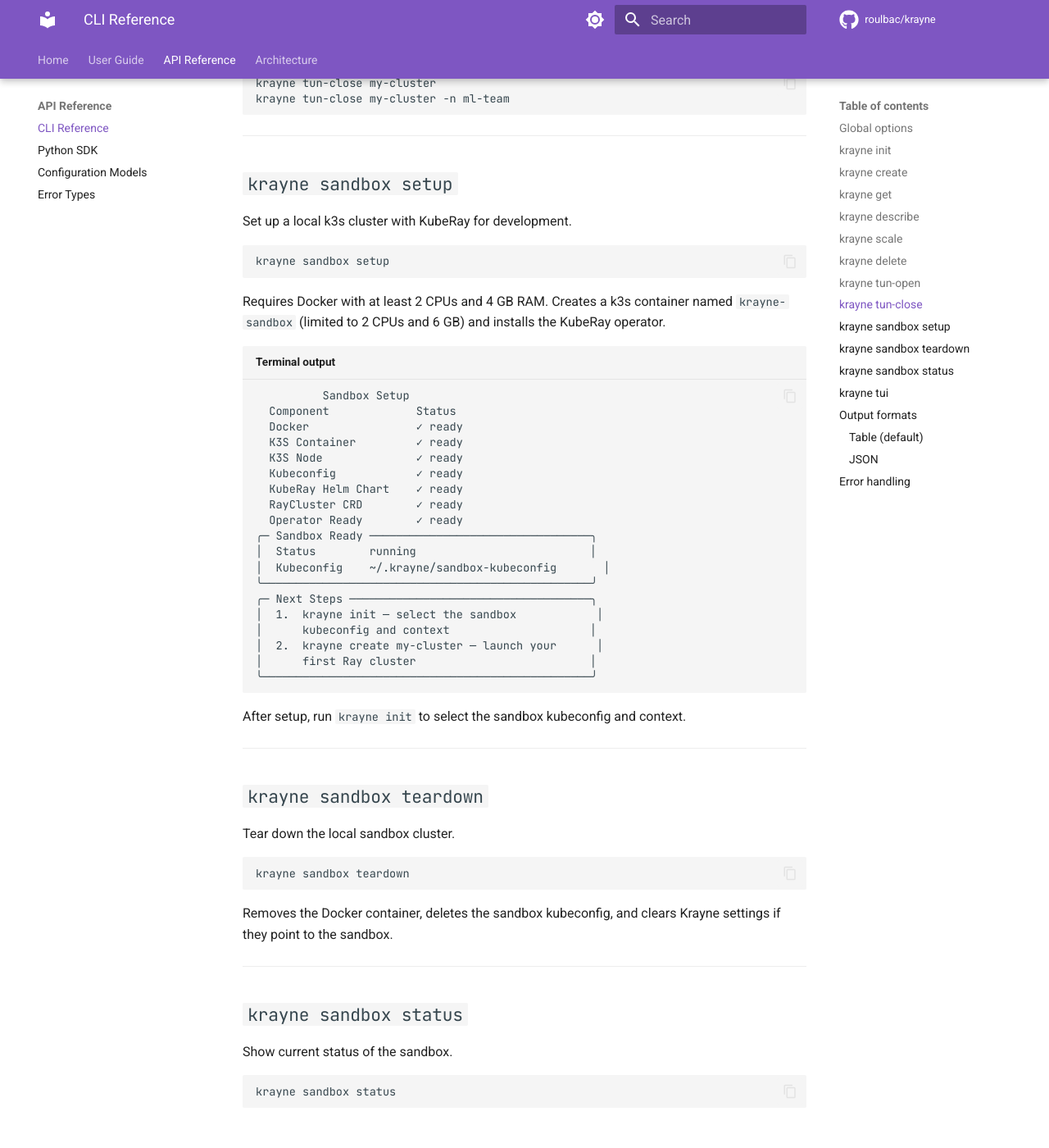
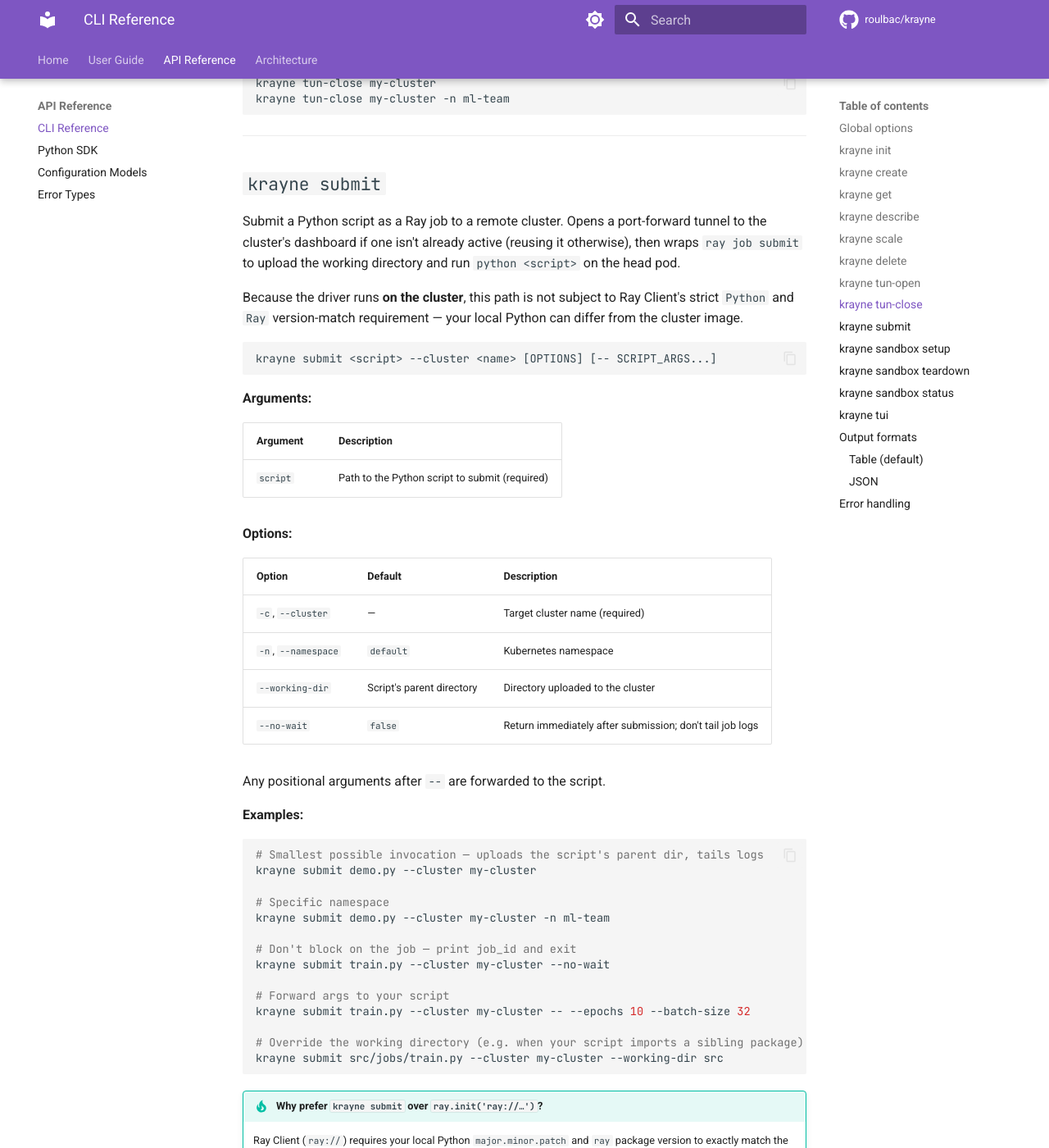
Before and after one commit to roulbac/krayne, an MkDocs documentation site: the page built from docs/reference/cli.md, in a window 1280 px wide and 1400 px high, scrolled down 10207 px. Shown: the whole window at 82% size. Built offline with MkDocs 1.6.1 and Material for MkDocs 9.7.7, drawn with Linux system fonts in a browser that asks for light colours; comment, search, counter and statistics services are not loaded; some of the changed text lies outside the part shown.

Commit message:
docs: recommend krayne submit; demote Ray Client to advanced path
`krayne submit` now leads the "run a Ray job" sections of the README,
quickstart, and SDK reference. Ray Client (`ray.init("ray://…")`) is
moved below with a clear warning that it requires an exact Python
major.minor.patch + ray version match against the cluster image — a
known Ray pain point most users will trip over.

Also adds a full `krayne submit` reference section in the CLI docs.

````diff
--- a/docs/reference/cli.md
+++ b/docs/reference/cli.md
@@ -326,6 +326,57 @@
 
 ---
 
+## `krayne submit`
+
+Submit a Python script as a Ray job to a remote cluster. Opens a port-forward tunnel to the cluster's dashboard if one isn't already active (reusing it otherwise), then wraps `ray job submit` to upload the working directory and run `python <script>` on the head pod.
+
+Because the driver runs **on the cluster**, this path is not subject to Ray Client's strict `Python` and `Ray` version-match requirement — your local Python can differ from the cluster image.
+
+```
+krayne submit <script> --cluster <name> [OPTIONS] [-- SCRIPT_ARGS...]
+```
+
+**Arguments:**
+
+| Argument | Description |
+|---|---|
+| `script` | Path to the Python script to submit (required) |
+
+**Options:**
+
+| Option | Default | Description |
+|---|---|---|
+| `-c`, `--cluster` | — | Target cluster name (required) |
+| `-n`, `--namespace` | `default` | Kubernetes namespace |
+| `--working-dir` | Script's parent directory | Directory uploaded to the cluster |
+| `--no-wait` | `false` | Return immediately after submission; don't tail job logs |
+
+Any positional arguments after `--` are forwarded to the script.
+
+**Examples:**
+
+```bash
+# Smallest possible invocation — uploads the script's parent dir, tails logs
+krayne submit demo.py --cluster my-cluster
+
+# Specific namespace
+krayne submit demo.py --cluster my-cluster -n ml-team
+
+# Don't block on the job — print job_id and exit
+krayne submit train.py --cluster my-cluster --no-wait
+
+# Forward args to your script
+krayne submit train.py --cluster my-cluster -- --epochs 10 --batch-size 32
+
+# Override the working directory (e.g. when your script imports a sibling package)
+krayne submit src/jobs/train.py --cluster my-cluster --working-dir src
+```
+
+!!! tip "Why prefer `krayne submit` over `ray.init('ray://…')`?"
+    Ray Client (`ray://`) requires your local Python `major.minor.patch` and `ray` package version to exactly match the cluster image, or the handshake is rejected. `krayne submit` runs the driver inside the cluster, so the local Python version is irrelevant.
+
+---
+
 ## `krayne sandbox setup`
 
 Set up a local k3s cluster with KubeRay for development.
````
Also changed, not shown: README.md (+16 -0 lines), docs/guide/quickstart.md (+17 -4 lines), docs/reference/sdk.md (+24 -2 lines).
